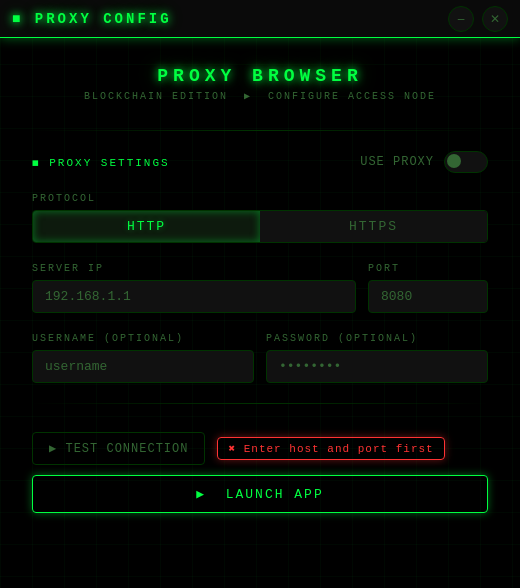
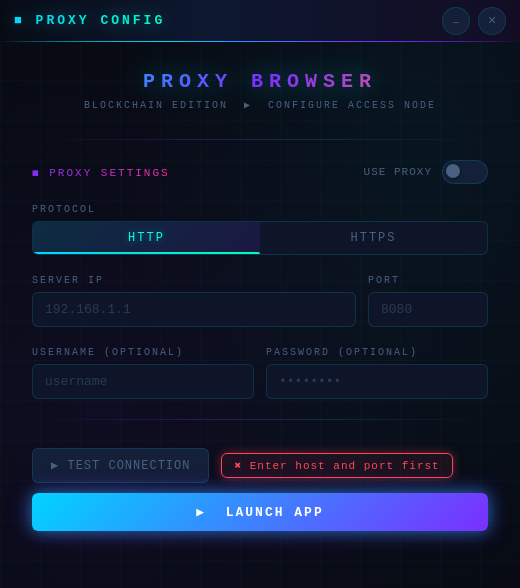
Before and after one commit to alvacris215-commits/autoresume-tool, an Electron app: page src/windows/settings.html in a window 520 px wide. Both pictures are taken after a click on the button "▶ TEST CONNECTION". Drawn offline with Linux system fonts and the light colour scheme; no server answers.

Commit message:
feat: redesign theme with multi-color gradients (cyan/purple/gold)

```diff
--- a/src/styles/theme.css
+++ b/src/styles/theme.css
@@ -1,24 +1,62 @@
 /* ============================================================
-   BLOCKCHAIN THEME — shared across all windows
+   NEXUS THEME — deep space gradient with cyan/purple/gold
    ============================================================ */
 
 :root {
-  --bg-deep:    #000000;
-  --bg-panel:   #0a0a0a;
-  --bg-input:   #111111;
-  --bg-card:    #0d1a0d;
-  --accent:     #00ff41;
-  --accent-dim: #00cc33;
-  --accent-glow: rgba(0, 255, 65, 0.4);
-  --danger:     #ff3333;
-  --danger-glow: rgba(255, 51, 51, 0.4);
-  --text:       #00ff41;
-  --text-muted: #336633;
-  --border:     #003300;
-  --font-mono:  'Courier New', 'Lucida Console', monospace;
-  --titlebar-h: 38px;
-  --radius:     4px;
-  --transition: 0.15s ease;
+  /* ── Base backgrounds ── */
+  --bg-deep:      #080b14;
+  --bg-panel:     #0c1120;
+  --bg-input:     #0e1528;
+  --bg-card:      #111a30;
+  --bg-elevated:  #141f38;
+
+  /* ── Gradient palette ── */
+  --grad-primary:   linear-gradient(135deg, #00d4ff 0%, #7b2fff 50%, #ff6b6b 100%);
+  --grad-cyan-teal: linear-gradient(135deg, #00d4ff 0%, #00ffb3 100%);
+  --grad-purple-pink: linear-gradient(135deg, #7b2fff 0%, #ff2d9a 100%);
+  --grad-gold:      linear-gradient(135deg, #f7971e 0%, #ffd200 100%);
+  --grad-titlebar:  linear-gradient(90deg, #080b14 0%, #0d1830 40%, #130d24 100%);
+  --grad-panel-header: linear-gradient(90deg, #0c1528 0%, #101e3a 100%);
+  --grad-btn-primary: linear-gradient(135deg, #00d4ff 0%, #7b2fff 100%);
+  --grad-btn-hover:   linear-gradient(135deg, #00ffea 0%, #9b4fff 100%);
+
+  /* ── Accent colors ── */
+  --cyan:         #00d4ff;
+  --cyan-bright:  #00ffea;
+  --purple:       #7b2fff;
+  --purple-bright:#a855f7;
+  --pink:         #ff2d9a;
+  --gold:         #ffd200;
+  --teal:         #00ffb3;
+
+  /* ── Glow colors ── */
+  --glow-cyan:    rgba(0, 212, 255, 0.45);
+  --glow-purple:  rgba(123, 47, 255, 0.45);
+  --glow-pink:    rgba(255, 45, 154, 0.35);
+  --glow-gold:    rgba(255, 210, 0, 0.4);
+  --glow-mixed:   rgba(0, 212, 255, 0.2), rgba(123, 47, 255, 0.2);
+
+  /* ── Text ── */
+  --text:         #c8e6ff;
+  --text-bright:  #ffffff;
+  --text-muted:   #4a6080;
+  --text-dim:     #2a3a52;
+
+  /* ── Borders ── */
+  --border:       rgba(0, 212, 255, 0.15);
+  --border-purple: rgba(123, 47, 255, 0.25);
+  --border-active: rgba(0, 212, 255, 0.6);
+
+  /* ── Danger ── */
+  --danger:       #ff4757;
+  --danger-glow:  rgba(255, 71, 87, 0.4);
+
+  /* ── Layout ── */
+  --font-mono:    'Courier New', 'Lucida Console', monospace;
+  --titlebar-h:   42px;
+  --radius:       6px;
+  --radius-lg:    10px;
+  --transition:   0.2s ease;
 }
 
 *, *::before, *::after { box-sizing: border-box; margin: 0; padding: 0; }
@@ -34,8 +72,11 @@ html, body {
 }
 
 /* ── Scrollbars ── */
-::-webkit-scrollbar { width: 6px; background: var(--bg-panel); }
-::-webkit-scrollbar-thumb { background: var(--accent-dim); border-radius: 3px; }
+::-webkit-scrollbar { width: 5px; background: var(--bg-panel); }
+::-webkit-scrollbar-thumb {
+  background: linear-gradient(180deg, var(--cyan), var(--purple));
+  border-radius: 3px;
+}
 
 /* ── Titlebar ── */
 .titlebar {
@@ -43,21 +84,34 @@ html, body {
   align-items: center;
   justify-content: space-between;
   height: var(--titlebar-h);
-  background: var(--bg-panel);
-  border-bottom: 1px solid var(--accent);
-  box-shadow: 0 0 12px var(--accent-glow);
-  padding: 0 12px;
+  background: var(--grad-titlebar);
+  border-bottom: 1px solid transparent;
+  border-image: linear-gradient(90deg, transparent, var(--cyan), var(--purple), transparent) 1;
+  padding: 0 14px;
   -webkit-app-region: drag;
   flex-shrink: 0;
+  position: relative;
+}
+.titlebar::after {
+  content: '';
+  position: absolute;
+  bottom: -1px;
+  left: 0; right: 0;
+  height: 1px;
+  background: linear-gradient(90deg, transparent 0%, var(--cyan) 30%, var(--purple) 70%, transparent 100%);
+  opacity: 0.7;
 }
 
 .titlebar-title {
-  font-size: 14px;
+  font-size: 13px;
   font-weight: bold;
   letter-spacing: 3px;
   text-transform: uppercase;
-  color: var(--accent);
-  text-shadow: 0 0 8px var(--accent), 0 0 16px var(--accent-glow);
+  background: var(--grad-cyan-teal);
+  -webkit-background-clip: text;
+  -webkit-text-fill-color: transparent;
+  background-clip: text;
+  filter: drop-shadow(0 0 8px var(--glow-cyan));
 }
 
 .titlebar-controls {
@@ -68,28 +122,29 @@ html, body {
 }
 
 .titlebar-btn {
-  width: 26px;
-  height: 26px;
+  width: 28px;
+  height: 28px;
   border-radius: 50%;
   border: 1px solid var(--border);
-  background: var(--bg-input);
+  background: var(--bg-elevated);
   color: var(--text-muted);
   cursor: pointer;
-  font-size: 12px;
+  font-size: 11px;
   display: flex;
   align-items: center;
   justify-content: center;
   transition: var(--transition);
+  position: relative;
 }
 .titlebar-btn:hover {
-  border-color: var(--accent);
-  color: var(--accent);
-  box-shadow: 0 0 6px var(--accent-glow);
+  border-color: var(--cyan);
+  color: var(--cyan);
+  box-shadow: 0 0 8px var(--glow-cyan), inset 0 0 6px rgba(0,212,255,0.08);
 }
 .titlebar-btn.close:hover {
   border-color: var(--danger);
   color: var(--danger);
-  box-shadow: 0 0 6px var(--danger-glow);
+  box-shadow: 0 0 8px var(--danger-glow);
 }
 
 /* ── Inputs ── */
@@ -98,50 +153,59 @@ html, body {
   background: var(--bg-input);
   border: 1px solid var(--border);
   border-radius: var(--radius);
-  color: var(--accent);
+  color: var(--text-bright);
   font-family: var(--font-mono);
   font-size: 13px;
-  padding: 8px 12px;
+  padding: 9px 12px;
   outline: none;
   transition: var(--transition);
 }
-.input-field::placeholder { color: var(--text-muted); }
+.input-field::placeholder { color: var(--text-dim); }
 .input-field:focus {
-  border-color: var(--accent);
-  box-shadow: 0 0 8px var(--accent-glow), inset 0 0 4px rgba(0,255,65,0.05);
+  border-color: var(--cyan);
+  box-shadow: 0 0 0 1px rgba(0,212,255,0.2), 0 0 12px var(--glow-cyan), inset 0 0 6px rgba(0,212,255,0.04);
+  background: #0f1830;
 }
 .input-field:disabled {
-  opacity: 0.3;
+  opacity: 0.25;
   cursor: not-allowed;
 }
 
 /* ── Protocol toggle group ── */
 .proto-group {
   display: flex;
-  gap: 0;
   border-radius: var(--radius);
   overflow: hidden;
   border: 1px solid var(--border);
+  background: var(--bg-input);
 }
 .proto-btn {
   flex: 1;
-  padding: 8px 0;
-  background: var(--bg-input);
+  padding: 9px 0;
+  background: transparent;
   border: none;
   color: var(--text-muted);
   font-family: var(--font-mono);
-  font-size: 13px;
+  font-size: 12px;
   cursor: pointer;
   letter-spacing: 2px;
   transition: var(--transition);
+  position: relative;
 }
 .proto-btn.active {
-  background: var(--bg-card);
-  color: var(--accent);
-  text-shadow: 0 0 6px var(--accent-glow);
-  box-shadow: inset 0 0 8px var(--accent-glow);
+  background: linear-gradient(135deg, rgba(0,212,255,0.12) 0%, rgba(123,47,255,0.12) 100%);
+  color: var(--cyan-bright);
+  text-shadow: 0 0 8px var(--glow-cyan);
 }
-.proto-btn:not(.active):hover { color: var(--accent-dim); }
+.proto-btn.active::after {
+  content: '';
+  position: absolute;
+  bottom: 0; left: 0; right: 0;
+  height: 2px;
+  background: var(--grad-cyan-teal);
+  border-radius: 2px 2px 0 0;
+}
+.proto-btn:not(.active):hover { color: var(--text); }
 
 /* ── Toggle switch ── */
 .toggle-wrap {
@@ -150,78 +214,94 @@ html, body {
   gap: 10px;
   -webkit-app-region: no-drag;
 }
-.toggle-label { font-size: 12px; letter-spacing: 1px; color: var(--text-muted); }
+.toggle-label { font-size: 11px; letter-spacing: 1px; color: var(--text-muted); text-transform: uppercase; }
 .toggle-switch {
   position: relative;
-  width: 44px;
-  height: 22px;
+  width: 46px;
+  height: 24px;
   cursor: pointer;
 }
 .toggle-switch input { opacity: 0; width: 0; height: 0; position: absolute; }
 .toggle-track {
   position: absolute;
   inset: 0;
-  background: var(--bg-input);
+  background: var(--bg-elevated);
   border: 1px solid var(--border);
-  border-radius: 11px;
+  border-radius: 12px;
   transition: var(--transition);
 }
 .toggle-thumb {
   position: absolute;
-  top: 3px;
-  left: 3px;
+  top: 4px;
+  left: 4px;
   width: 14px;
   height: 14px;
   background: var(--text-muted);
   border-radius: 50%;
   transition: var(--transition);
+  box-shadow: 0 1px 3px rgba(0,0,0,0.5);
 }
 .toggle-switch input:checked ~ .toggle-track {
-  border-color: var(--accent);
-  box-shadow: 0 0 6px var(--accent-glow);
+  border-color: var(--cyan);
+  background: linear-gradient(135deg, rgba(0,212,255,0.15), rgba(123,47,255,0.15));
+  box-shadow: 0 0 8px var(--glow-cyan);
 }
 .toggle-switch input:checked ~ .toggle-thumb {
   transform: translateX(22px);
-  background: var(--accent);
-  box-shadow: 0 0 6px var(--accent-glow);
+  background: var(--grad-btn-primary);
+  box-shadow: 0 0 8px var(--glow-cyan);
 }
 
 /* ── Buttons ── */
 .btn-primary {
-  background: transparent;
-  border: 1px solid var(--accent);
-  color: var(--accent);
+  background: var(--grad-btn-primary);
+  border: none;
+  color: #fff;
   font-family: var(--font-mono);
   font-size: 13px;
+  font-weight: bold;
   letter-spacing: 2px;
-  padding: 10px 20px;
+  padding: 11px 24px;
   border-radius: var(--radius);
   cursor: pointer;
   text-transform: uppercase;
   transition: var(--transition);
-  box-shadow: 0 0 8px var(--accent-glow);
+  box-shadow: 0 0 16px var(--glow-cyan), 0 0 24px var(--glow-purple);
+  position: relative;
+  overflow: hidden;
 }
+.btn-primary::before {
+  content: '';
+  position: absolute;
+  inset: 0;
+  background: var(--grad-btn-hover);
+  opacity: 0;
+  transition: opacity var(--transition);
+}
+.btn-primary:hover::before { opacity: 1; }
 .btn-primary:hover {
-  background: var(--accent);
-  color: var(--bg-deep);
-  box-shadow: 0 0 16px var(--accent), 0 0 32px var(--accent-glow);
+  box-shadow: 0 0 24px var(--glow-cyan), 0 0 40px var(--glow-purple), 0 4px 20px rgba(0,0,0,0.4);
+  transform: translateY(-1px);
 }
+
 .btn-secondary {
-  background: transparent;
+  background: var(--bg-elevated);
   border: 1px solid var(--border);
   color: var(--text-muted);
   font-family: var(--font-mono);
   font-size: 12px;
   letter-spacing: 1px;
-  padding: 8px 16px;
+  padding: 9px 18px;
   border-radius: var(--radius);
   cursor: pointer;
   text-transform: uppercase;
   transition: var(--transition);
 }
 .btn-secondary:hover {
-  border-color: var(--accent-dim);
-  color: var(--accent-dim);
+  border-color: var(--cyan);
+  color: var(--cyan);
+  box-shadow: 0 0 8px var(--glow-cyan);
+  background: rgba(0,212,255,0.06);
 }
 
 /* ── Panel header (main window panels) ── */
@@ -229,9 +309,9 @@ html, body {
   display: flex;
   align-items: center;
   justify-content: space-between;
-  height: 34px;
-  padding: 0 12px;
-  background: var(--bg-panel);
+  height: 36px;
+  padding: 0 14px;
+  background: var(--grad-panel-header);
   border-bottom: 1px solid var(--border);
   flex-shrink: 0;
   position: relative;
@@ -241,36 +321,44 @@ html, body {
   content: '';
   position: absolute;
   bottom: 0;
-  left: -100%;
-  width: 60%;
+  left: -60%;
+  width: 50%;
   height: 1px;
-  background: linear-gradient(90deg, transparent, var(--accent), transparent);
-  animation: scan 3s linear infinite;
+  background: linear-gradient(90deg, transparent, var(--cyan), var(--purple), transparent);
+  animation: scan 4s linear infinite;
 }
 @keyframes scan {
   0%   { left: -60%; }
-  100% { left: 100%; }
+  100% { left: 110%; }
 }
 .panel-title {
   font-size: 11px;
   letter-spacing: 3px;
   text-transform: uppercase;
-  color: var(--accent);
-  text-shadow: 0 0 6px var(--accent-glow);
+  background: var(--grad-cyan-teal);
+  -webkit-background-clip: text;
+  -webkit-text-fill-color: transparent;
+  background-clip: text;
+  filter: drop-shadow(0 0 4px var(--glow-cyan));
 }
 
 /* ── Grid overlay background ── */
 .grid-bg {
   background-image:
-    linear-gradient(rgba(0,255,65,0.03) 1px, transparent 1px),
-    linear-gradient(90deg, rgba(0,255,65,0.03) 1px, transparent 1px);
-  background-size: 32px 32px;
+    linear-gradient(rgba(0, 212, 255, 0.025) 1px, transparent 1px),
+    linear-gradient(90deg, rgba(0, 212, 255, 0.025) 1px, transparent 1px),
+    radial-gradient(ellipse at 20% 50%, rgba(123,47,255,0.06) 0%, transparent 60%),
+    radial-gradient(ellipse at 80% 20%, rgba(0,212,255,0.05) 0%, transparent 50%);
+  background-size: 40px 40px, 40px 40px, 100% 100%, 100% 100%;
 }
 
 /* ── Glow text ── */
 .glow-text {
-  color: var(--accent);
-  text-shadow: 0 0 6px var(--accent), 0 0 12px var(--accent-glow);
+  background: var(--grad-primary);
+  -webkit-background-clip: text;
+  -webkit-text-fill-color: transparent;
+  background-clip: text;
+  filter: drop-shadow(0 0 6px var(--glow-cyan));
 }
 
 /* ── Status dot ── */
@@ -279,39 +367,45 @@ html, body {
   width: 8px;
   height: 8px;
   border-radius: 50%;
-  background: var(--text-muted);
-  margin-right: 6px;
+  background: var(--text-dim);
+  margin-right: 4px;
   transition: var(--transition);
 }
 .status-dot.on {
-  background: var(--accent);
-  box-shadow: 0 0 6px var(--accent), 0 0 10px var(--accent-glow);
+  background: var(--cyan);
+  box-shadow: 0 0 6px var(--cyan), 0 0 12px var(--glow-cyan);
+  animation: pulse-dot 2s ease-in-out infinite;
+}
+@keyframes pulse-dot {
+  0%, 100% { box-shadow: 0 0 6px var(--cyan), 0 0 12px var(--glow-cyan); }
+  50%       { box-shadow: 0 0 10px var(--cyan), 0 0 20px var(--glow-cyan); }
 }
 
 /* ── FAB ── */
 .fab {
   position: fixed;
-  bottom: 24px;
-  right: 24px;
-  width: 48px;
-  height: 48px;
+  bottom: 28px;
+  right: 28px;
+  width: 52px;
+  height: 52px;
   border-radius: 50%;
-  background: var(--bg-card);
-  border: 1px solid var(--accent);
-  color: var(--accent);
-  font-size: 22px;
+  background: var(--grad-btn-primary);
+  border: none;
+  color: #fff;
+  font-size: 24px;
+  font-weight: 300;
   cursor: pointer;
   display: flex;
   align-items: center;
   justify-content: center;
-  box-shadow: 0 0 12px var(--accent-glow), 0 0 24px rgba(0,255,65,0.15);
+  box-shadow: 0 0 20px var(--glow-cyan), 0 0 40px var(--glow-purple), 0 4px 16px rgba(0,0,0,0.5);
   transition: var(--transition);
   z-index: 100;
   -webkit-app-region: no-drag;
 }
 .fab:hover {
-  box-shadow: 0 0 20px var(--accent), 0 0 40px var(--accent-glow);
-  transform: scale(1.08);
+  box-shadow: 0 0 30px var(--glow-cyan), 0 0 60px var(--glow-purple), 0 6px 24px rgba(0,0,0,0.6);
+  transform: scale(1.1) rotate(45deg);
 }
 
 /* ── Connection badge ── */
@@ -319,7 +413,7 @@ html, body {
   display: inline-flex;
   align-items: center;
   gap: 6px;
-  padding: 4px 10px;
+  padding: 5px 12px;
   border-radius: var(--radius);
   font-size: 11px;
   letter-spacing: 1px;
@@ -328,12 +422,31 @@ html, body {
 }
 .conn-badge.visible { opacity: 1; }
 .conn-badge.success {
-  border: 1px solid var(--accent);
-  color: var(--accent);
-  box-shadow: 0 0 8px var(--accent-glow);
+  background: rgba(0, 255, 179, 0.08);
+  border: 1px solid var(--teal);
+  color: var(--teal);
+  box-shadow: 0 0 10px rgba(0,255,179,0.3);
 }
 .conn-badge.failure {
+  background: rgba(255, 71, 87, 0.08);
   border: 1px solid var(--danger);
   color: var(--danger);
-  box-shadow: 0 0 8px var(--danger-glow);
+  box-shadow: 0 0 10px var(--danger-glow);
 }
+
+/* ── Gradient divider line ── */
+.divider {
+  height: 1px;
+  background: linear-gradient(90deg, transparent, var(--border-purple), var(--border), transparent);
+}
+
+/* ── Proxy header label ── */
+.proxy-header-label {
+  font-size: 11px;
+  letter-spacing: 2px;
+  text-transform: uppercase;
+  background: var(--grad-purple-pink);
+  -webkit-background-clip: text;
+  -webkit-text-fill-color: transparent;
+  background-clip: text;
+}
--- a/src/windows/settings.html
+++ b/src/windows/settings.html
@@ -17,17 +17,20 @@
     }
     .app-logo { text-align: center; margin-bottom: 8px; }
     .app-logo h1 {
-      font-size: 18px;
-      letter-spacing: 5px;
+      font-size: 20px;
+      letter-spacing: 6px;
       text-transform: uppercase;
-      color: var(--accent);
-      text-shadow: 0 0 10px var(--accent), 0 0 20px var(--accent-glow);
+      background: var(--grad-primary);
+      -webkit-background-clip: text;
+      -webkit-text-fill-color: transparent;
+      background-clip: text;
+      filter: drop-shadow(0 0 12px var(--glow-cyan));
     }
     .app-logo p {
       font-size: 10px;
       letter-spacing: 2px;
       color: var(--text-muted);
-      margin-top: 4px;
+      margin-top: 6px;
     }
     .field-group { display: flex; flex-direction: column; gap: 6px; }
     .field-label {
@@ -38,20 +41,10 @@
     }
     .row { display: flex; gap: 12px; }
     .row .field-group { flex: 1; }
-    .divider {
-      height: 1px;
-      background: linear-gradient(90deg, transparent, var(--border), transparent);
-    }
     .proxy-header {
       display: flex;
       align-items: center;
       justify-content: space-between;
-    }
-    .proxy-header-label {
-      font-size: 11px;
-      letter-spacing: 2px;
-      text-transform: uppercase;
-      color: var(--accent);
     }
     .actions {
       display: flex;
```
Also changed, not shown: src/windows/main.html (+36 -19 lines).
